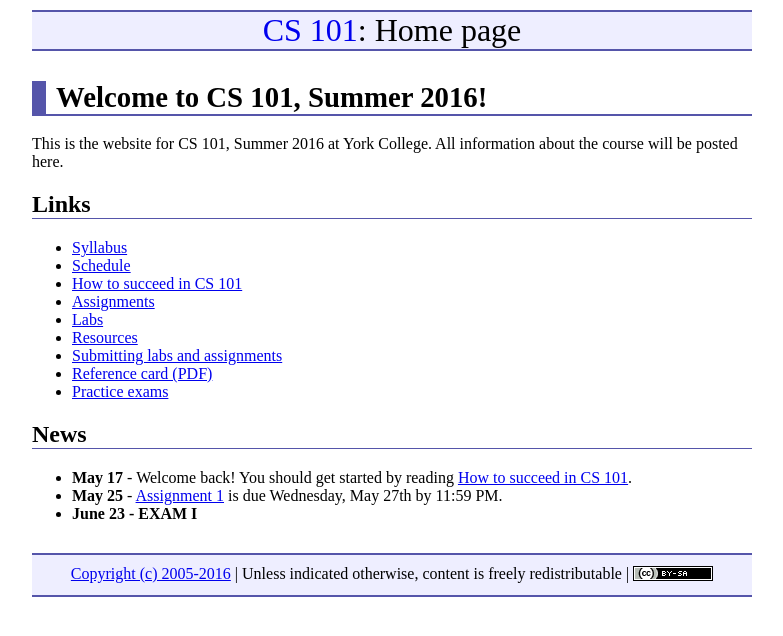
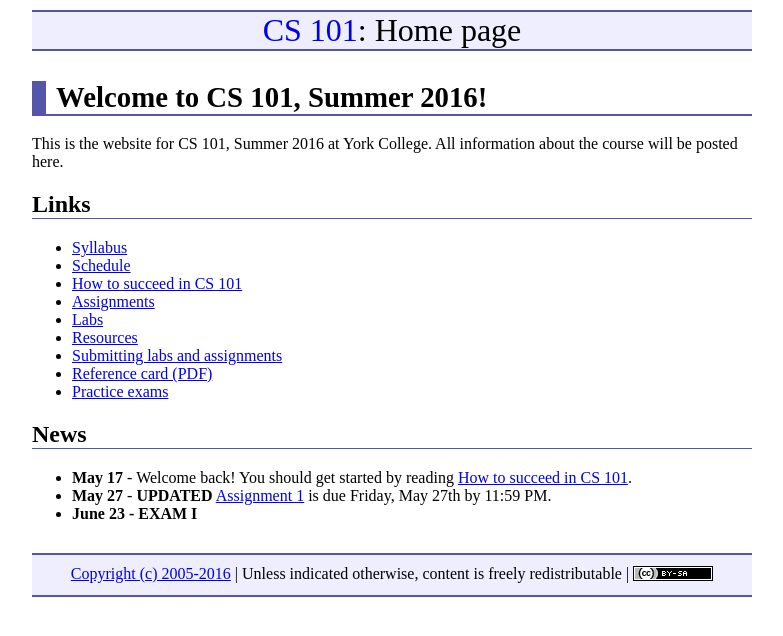
Before and after one commit to ycpcs/cs101-summer2016, a Jekyll site: the page built from index.md, in a window 1280 px wide. Shown: the top 636 px of the page, without its empty margins (248-1031 px from the left). Built offline with Jekyll 4.4.1, drawn with Linux system fonts in a browser that asks for light colours.

Commit message:
update assign 1 due date
update assign 1 due date

```diff
--- a/index.md
+++ b/index.md
@@ -23,7 +23,7 @@ All information about the course will be posted here.
 ## News
 
 * **May 17** - Welcome back!  You should get started by reading [How to succeed in CS 101](success.html).
-* **May 25** - [Assignment 1](assign/assign01.html) is due Wednesday, May 27th by 11:59 PM.
+* **May 27** - **UPDATED** [Assignment 1](assign/assign01.html) is due Friday, May 27th by 11:59 PM.
 * **June 23 - EXAM I**
 
 <!--
```
Also changed, not shown: assign/assign01.md (+1 -1 lines).
